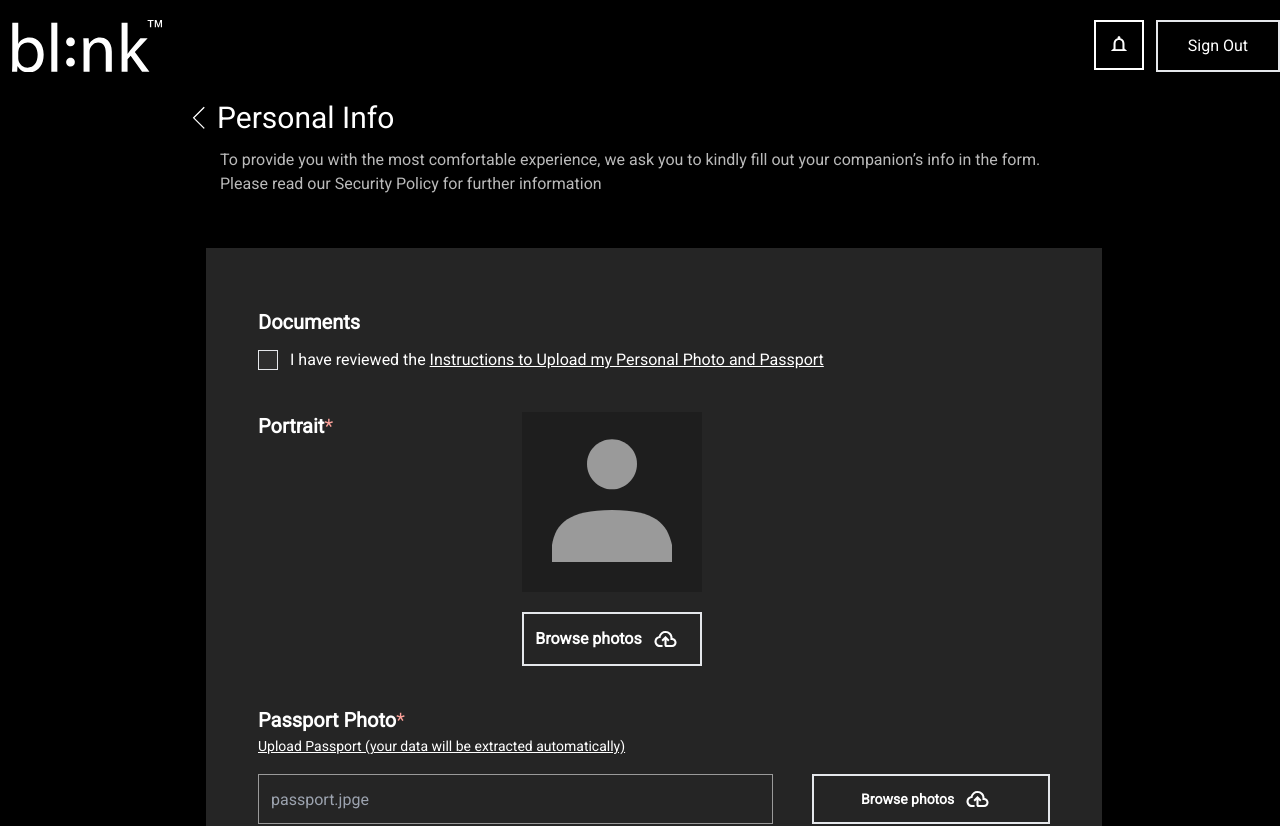
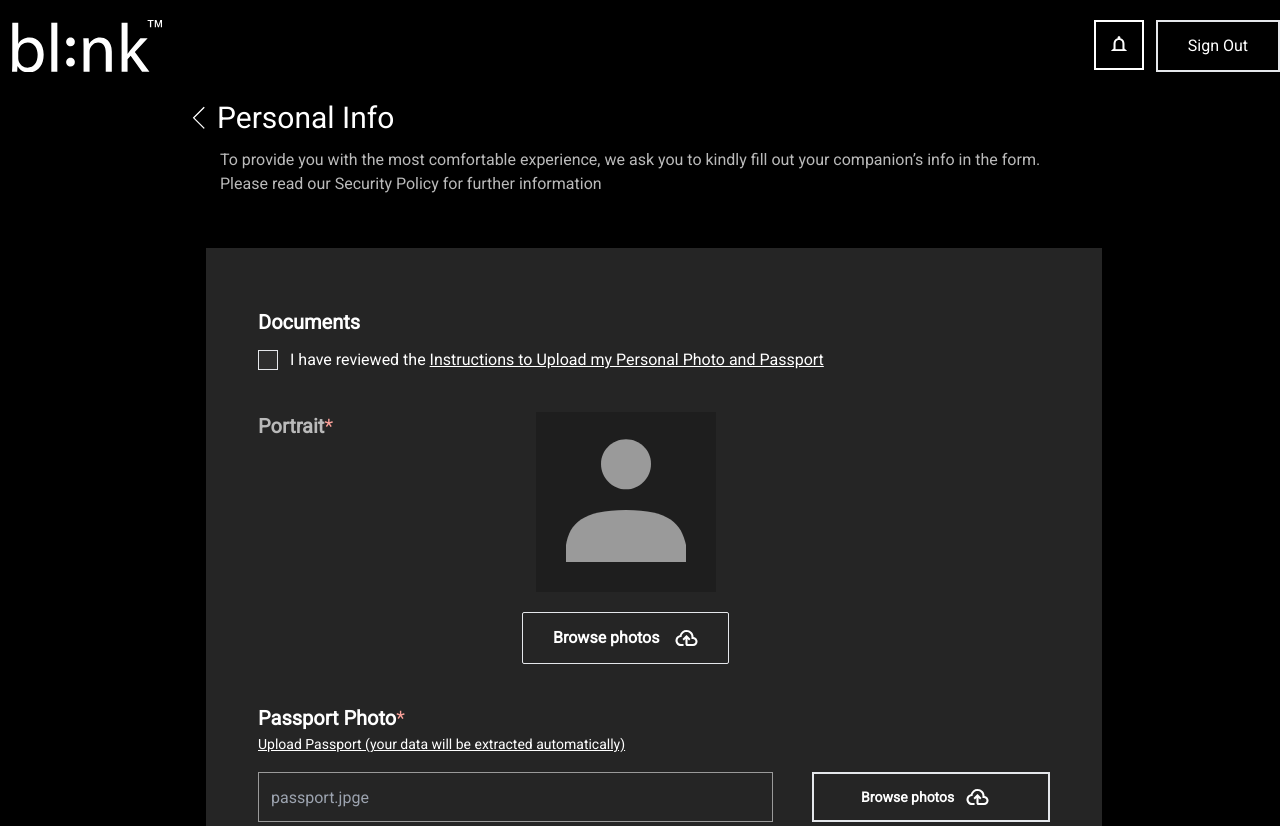
Before and after one commit to kareemegy/blink, a React (Vite) app: page /info in a window 1280 px wide. Shown: the top 826 px of the page. Built offline with nearby package versions, Linux system fonts and the light colour scheme.

Commit message:
use Button Component

```diff
--- a/src/pages/Info/Info.tsx
+++ b/src/pages/Info/Info.tsx
@@ -71,7 +71,8 @@ const PortraitSection = () => {
   return (
     <div className="mt-10 md:grid md:grid-cols-3 md:justify-items-start">
       <h1 className="text-xl text-gray200 font-bold col-span-1 ">
-        Portrait<span className="text-error font-normal">*</span>
+       <span className="text-Gray200">Portrait</span>
+        <span className="text-error font-normal">*</span>
       </h1>
       <div className="flex flex-col items-center  col-span-2">
         <img
@@ -79,10 +80,7 @@ const PortraitSection = () => {
           src={Icon}
           alt="user photo"
         />
-        <button className="flex justify-center items-center w-full md:max-w-[250px]  text-white  font-bold border-2 px-[10px] py-[5px] ">
-          <span>Browse photos</span>
-          <img className="p-3" src={Upload} alt="user photo" />
-        </button>
+        <Button title="Browse photos" icon={Upload} style="outline"  />
       </div>
     </div>
   );
```
